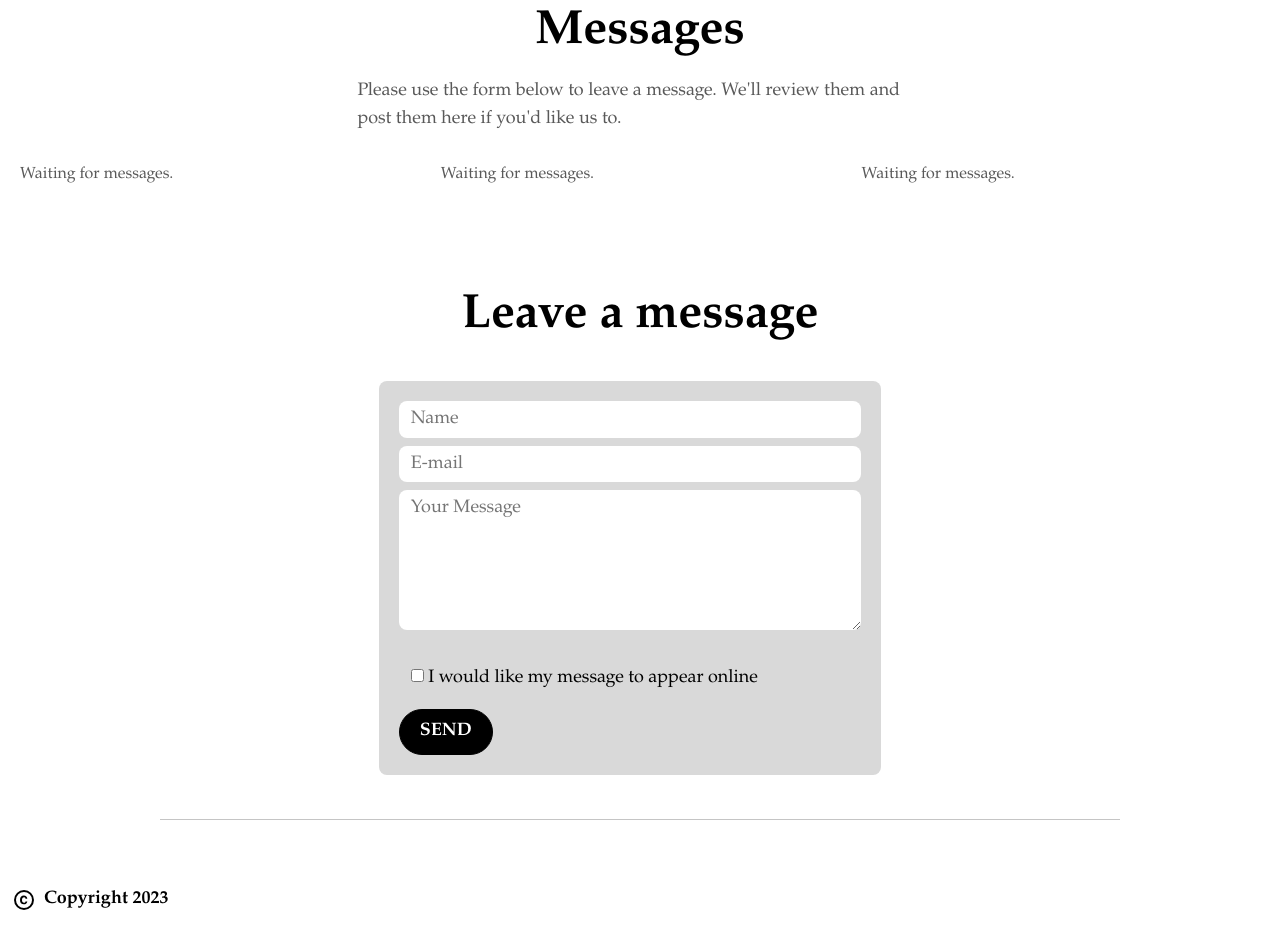
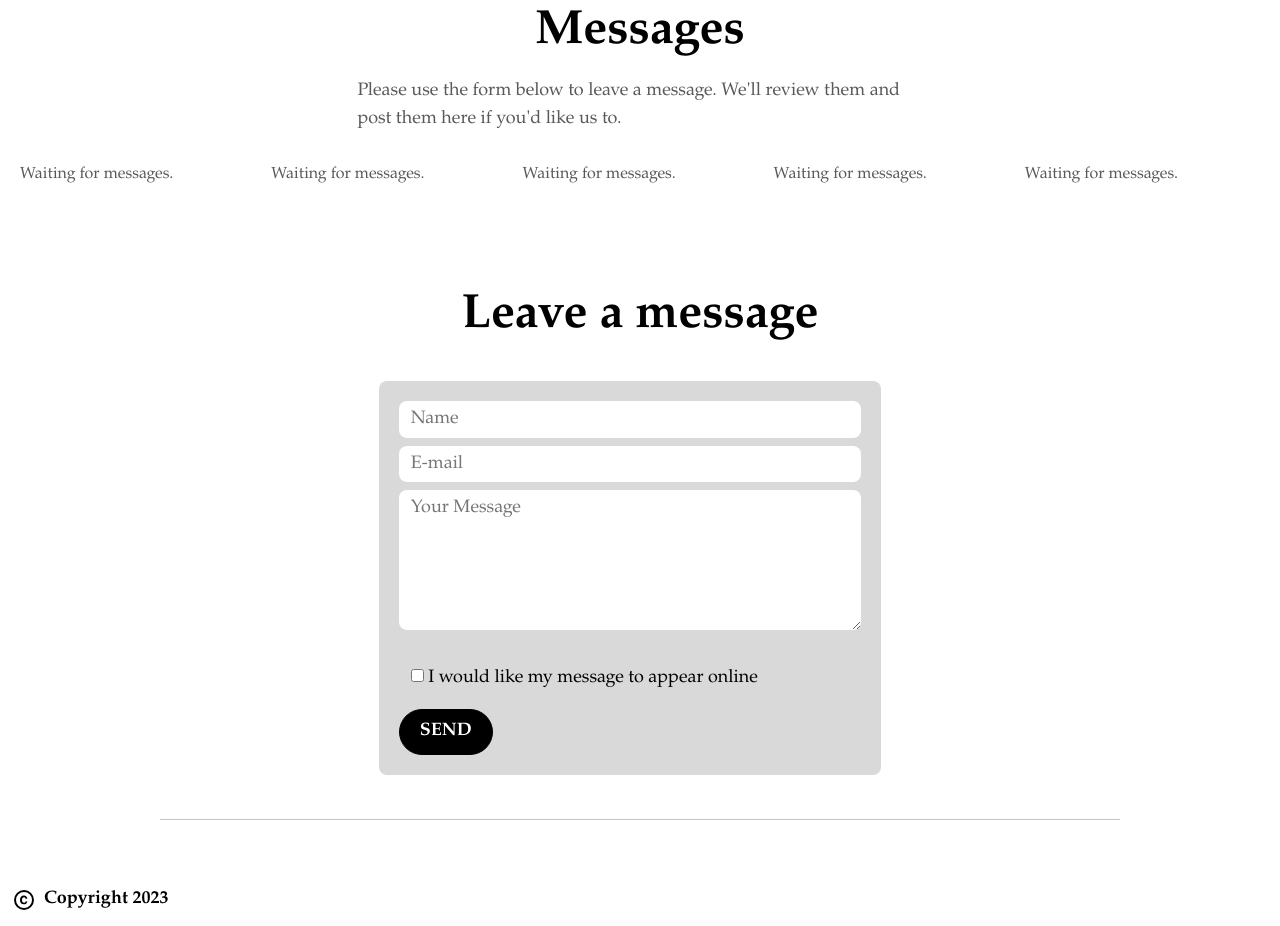
Before and after one commit to PhilStollery/david-eulogy, a plain HTML site: page index.html in a window 1280 px wide. Shown: the part 2234-3160 px from the top of the page. Drawn offline with Linux system fonts and the light colour scheme.

Commit message:
new messages

```diff
--- a/home.css
+++ b/home.css
@@ -256,6 +256,19 @@
   flex-direction: row;
   padding-bottom: var(--dl-space-space-doubleunit);
 }
+
+.home-messages-card {
+  width: 20%;
+  display: flex;
+  align-items: flex-start;
+  padding-top: var(--dl-space-space-doubleunit);
+  padding-left: var(--dl-space-space-doubleunit);
+  margin-bottom: var(--dl-space-space-fourunits);
+  padding-right: var(--dl-space-space-doubleunit);
+  flex-direction: row;
+  padding-bottom: var(--dl-space-space-doubleunit);
+}
+
 .home-icon-container {
   display: flex;
   padding: var(--dl-space-space-unit);
--- a/index.html
+++ b/index.html
@@ -216,7 +216,7 @@
             </span>
           </div>
           <div class="home-cards-container">
-            <div class="home-features-card">
+            <div class="home-messages-card">
               <div class="home-text-container">
                 <span class="home-text02 Card-Text">
                   <p>
@@ -225,7 +225,7 @@
                 </span>
               </div>
             </div>
-            <div class="home-features-card">
+            <div class="home-messages-card">
               <div class="home-text-container1">
                 <span class="home-text02 Card-Text">
                   <p>
@@ -234,7 +234,25 @@
                 </span>
               </div>
             </div>
-            <div class="home-features-card">
+            <div class="home-messages-card">
+              <div class="home-text-container2">
+                <span class="home-text02 Card-Text">
+                  <p>
+                    Waiting for messages.
+                  </p>
+                </span>
+              </div>
+            </div>
+            <div class="home-messages-card">
+              <div class="home-text-container2">
+                <span class="home-text02 Card-Text">
+                  <p>
+                    Waiting for messages.
+                  </p>
+                </span>
+              </div>
+            </div>
+            <div class="home-messages-card">
               <div class="home-text-container2">
                 <span class="home-text02 Card-Text">
                   <p>
```
